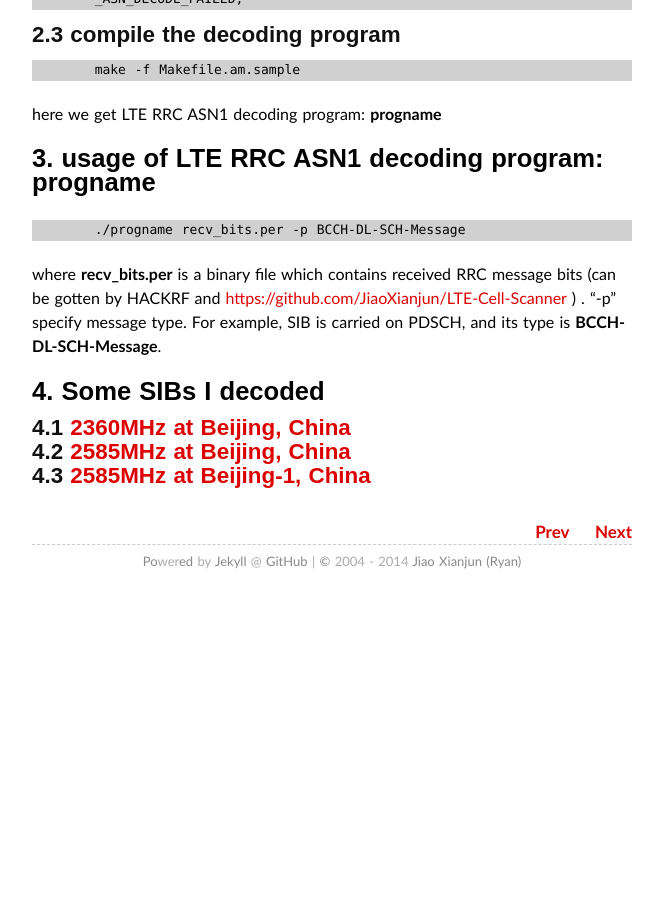
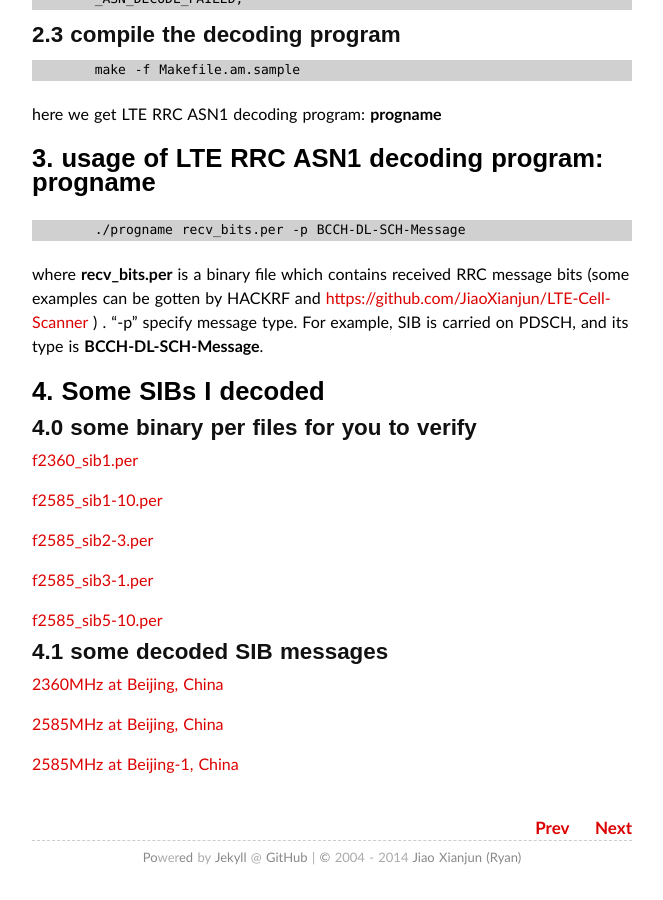
Before and after one commit to sdr-x/sdr-x.github.io, a Jekyll site: the page built from _posts/2014-07-07-LTE-SIB-decoding-by-asn1c.md, in a window 1280 px wide and 900 px high, scrolled down 1670 px. Shown: the whole window, without its empty margins (308-971 px from the left). Built offline with Jekyll 4.4.1, drawn with Linux system fonts in a browser that asks for light colours; some web fonts are replaced; Markdown is read by kramdown in place of the engine named in the settings; comment, search, counter and statistics services are not loaded; before the commit the page ends 2274 px from its top, so only the background shows below that; some of the changed text lies outside the part shown.

Commit message:
Update 2014-07-07-LTE-SIB-decoding-by-asn1c.md

```diff
--- a/_posts/2014-07-07-LTE-SIB-decoding-by-asn1c.md
+++ b/_posts/2014-07-07-LTE-SIB-decoding-by-asn1c.md
@@ -37,7 +37,7 @@ now we have **36331-ac0.asn**
 
 # 2. generate ASN1 decoding program for LTE RRC message
 
-get **asn1c** from <https://github.com/vlm/asn1c>
+get **asn1c** from [https://github.com/vlm/asn1c](https://github.com/vlm/asn1c)
 
 compile and install **asn1c**.
 
@@ -87,11 +87,27 @@ here we get LTE RRC ASN1 decoding program: **progname**
 
 		./progname recv_bits.per -p BCCH-DL-SCH-Message
 
-where **recv_bits.per** is a binary file which contains received RRC message bits (can be gotten by HACKRF and <https://github.com/JiaoXianjun/LTE-Cell-Scanner> ) . "-p" specify message type. For example, SIB is carried on PDSCH, and its type is **BCCH-DL-SCH-Message**.
-
+where **recv_bits.per** is a binary file which contains received RRC message bits (some examples can be gotten by HACKRF and [https://github.com/JiaoXianjun/LTE-Cell-Scanner](https://github.com/JiaoXianjun/LTE-Cell-Scanner) ) . "-p" specify message type. For example, SIB is carried on PDSCH, and its type is **BCCH-DL-SCH-Message**.
 
 # 4. Some SIBs I decoded
 
-## 4.1 [2360MHz at Beijing, China](https://github.com/sdr-x/sdr-x.github.io/blob/master/_resource/f2360_s19.2_bw20_1s_hackrf_SIB.txt)
-## 4.2 [2585MHz at Beijing, China](https://github.com/sdr-x/sdr-x.github.io/blob/master/_resource/f2585_s19.2_bw20_1s_hackrf_SIB.txt)
-## 4.3 [2585MHz at Beijing-1, China](https://github.com/sdr-x/sdr-x.github.io/blob/master/_resource/f2585_s19.2_bw20_1s_hackrf_1_SIB.txt)
+## 4.0 some binary per files for you to verify
+
+
+[f2360_sib1.per](https://github.com/sdr-x/sdr-x.github.io/blob/master/_resource/f2360_sib1.per)
+
+[f2585_sib1-10.per](https://github.com/sdr-x/sdr-x.github.io/blob/master/_resource/f2585_sib1-10.per)
+
+[f2585_sib2-3.per](https://github.com/sdr-x/sdr-x.github.io/blob/master/_resource/f2585_sib2-3.per)
+
+[f2585_sib3-1.per](https://github.com/sdr-x/sdr-x.github.io/blob/master/_resource/f2585_sib3-1.per)
+
+[f2585_sib5-10.per](https://github.com/sdr-x/sdr-x.github.io/blob/master/_resource/f2585_sib5-10.per)
+
+## 4.1 some decoded SIB messages
+
+[2360MHz at Beijing, China](https://github.com/sdr-x/sdr-x.github.io/blob/master/_resource/f2360_s19.2_bw20_1s_hackrf_SIB.txt)
+
+[2585MHz at Beijing, China](https://github.com/sdr-x/sdr-x.github.io/blob/master/_resource/f2585_s19.2_bw20_1s_hackrf_SIB.txt)
+
+[2585MHz at Beijing-1, China](https://github.com/sdr-x/sdr-x.github.io/blob/master/_resource/f2585_s19.2_bw20_1s_hackrf_1_SIB.txt)
```
Also changed, not shown: other parts of _posts/2014-07-07-LTE-SIB-decoding-by-asn1c.md (+5 -5 lines).
